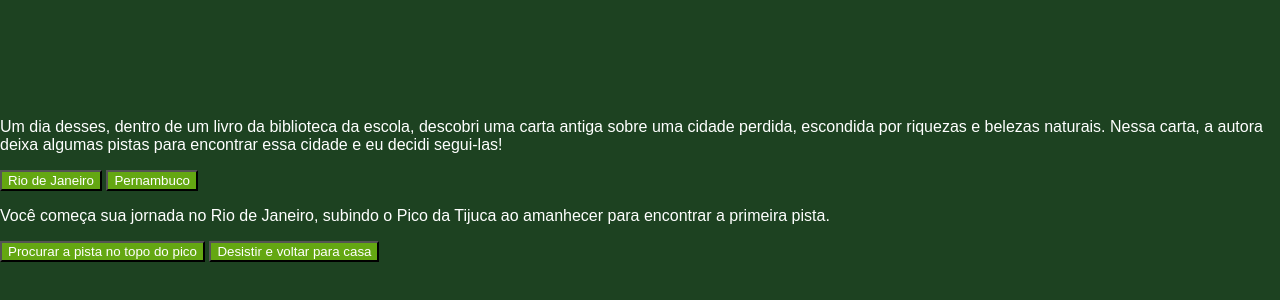
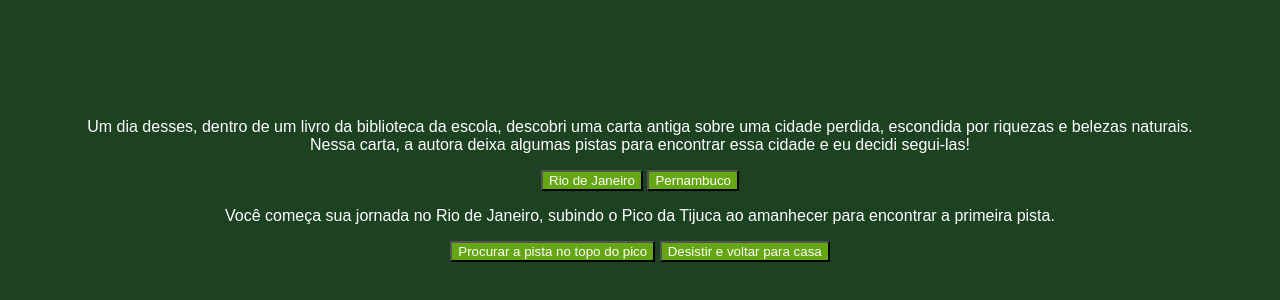
Before and after one commit to GosALD/aluara-aventura, a plain HTML site: page index.html in a window 1280 px wide. Shown: the part 168-468 px from the top of the page. Drawn offline with Linux system fonts and the light colour scheme; a web font is replaced by a local one.

Commit message:
Update style.css

```diff
--- a/style.css
+++ b/style.css
@@ -18,3 +18,8 @@ button {
 .passo.ativo {
     display: block;
 }
+
+main {
+    text-align: center;
+    max-width: 90%;
+}
```
